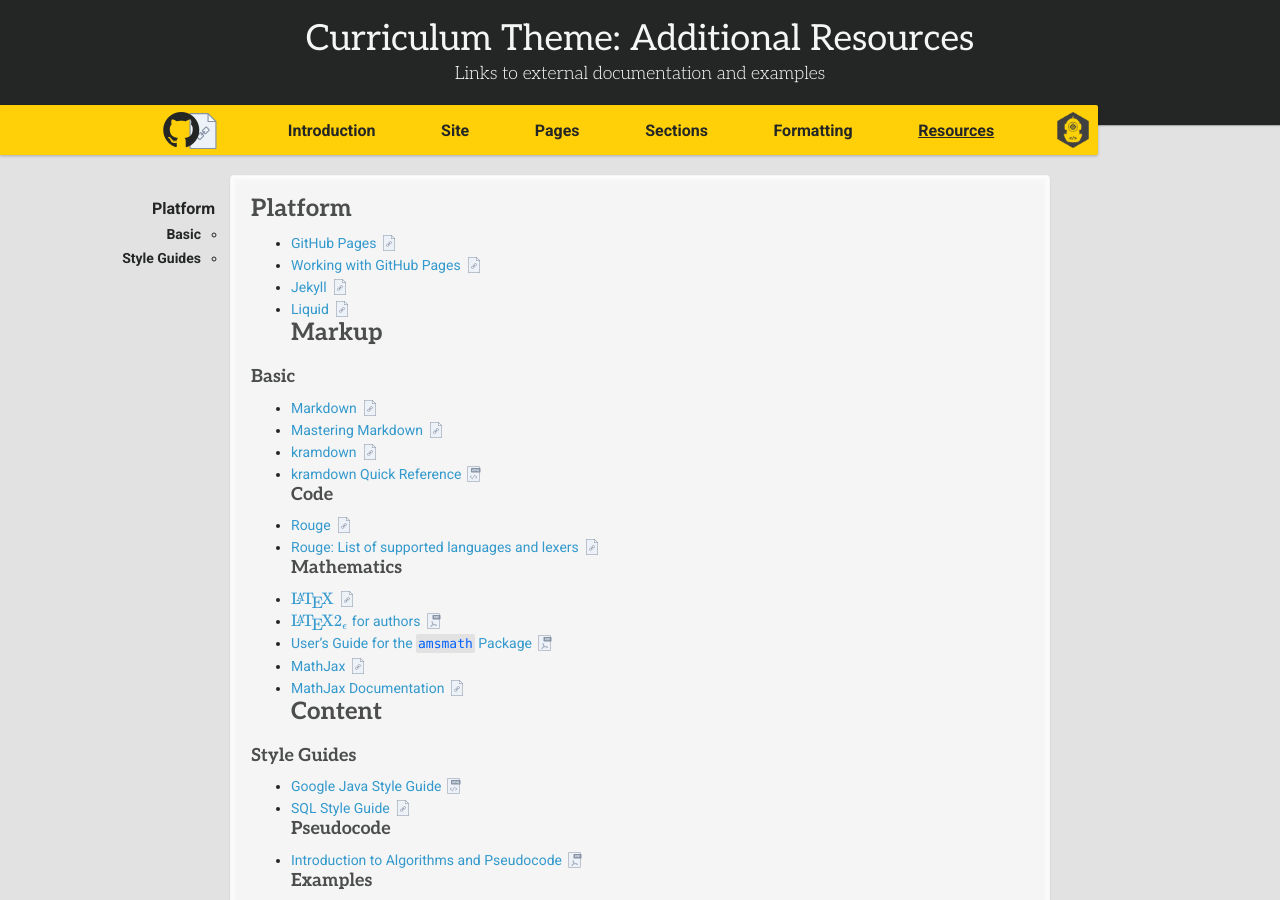
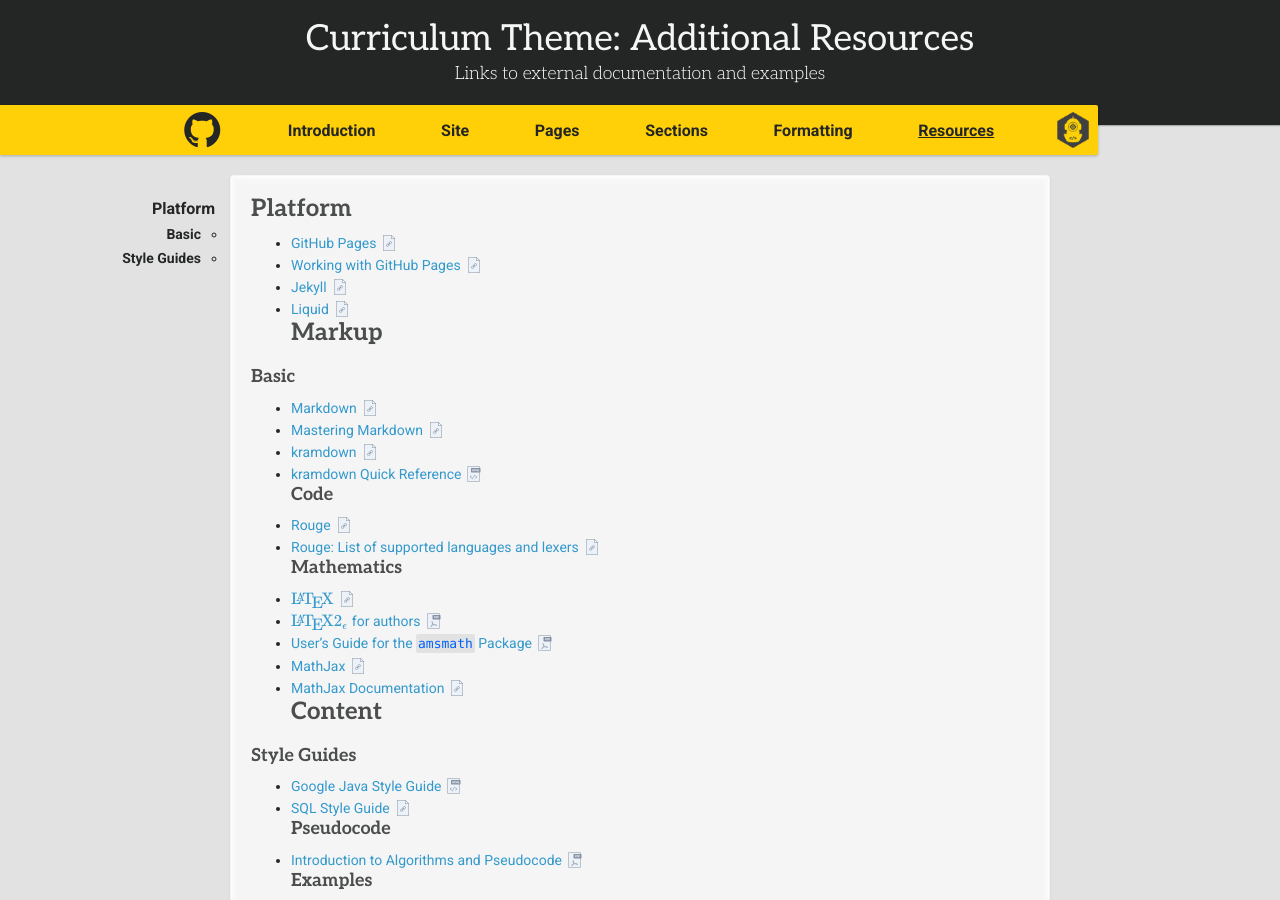
Before and after one commit to ddc-java/ddc-day, a Jekyll site: the page built from resources.md, in a window 1280 px wide and 900 px high. Built offline with Jekyll 4.4.1, drawn with Linux system fonts in a browser that asks for light colours; nearby versions of some CDN libraries; some web fonts are replaced; our own code applies the rules of GitHub Pages for plain Markdown files; formulas are drawn with MathJax 3.

Commit message:
Link thumbnails

```diff
--- a/_sass/ddc-day.scss
+++ b/_sass/ddc-day.scss
@@ -101,7 +101,7 @@
   display:block;
 }
 
-a[href^="http" i] {
+section a[href^="http" i] {
 
   background-repeat: no-repeat;
   background-position-y: center;
```
